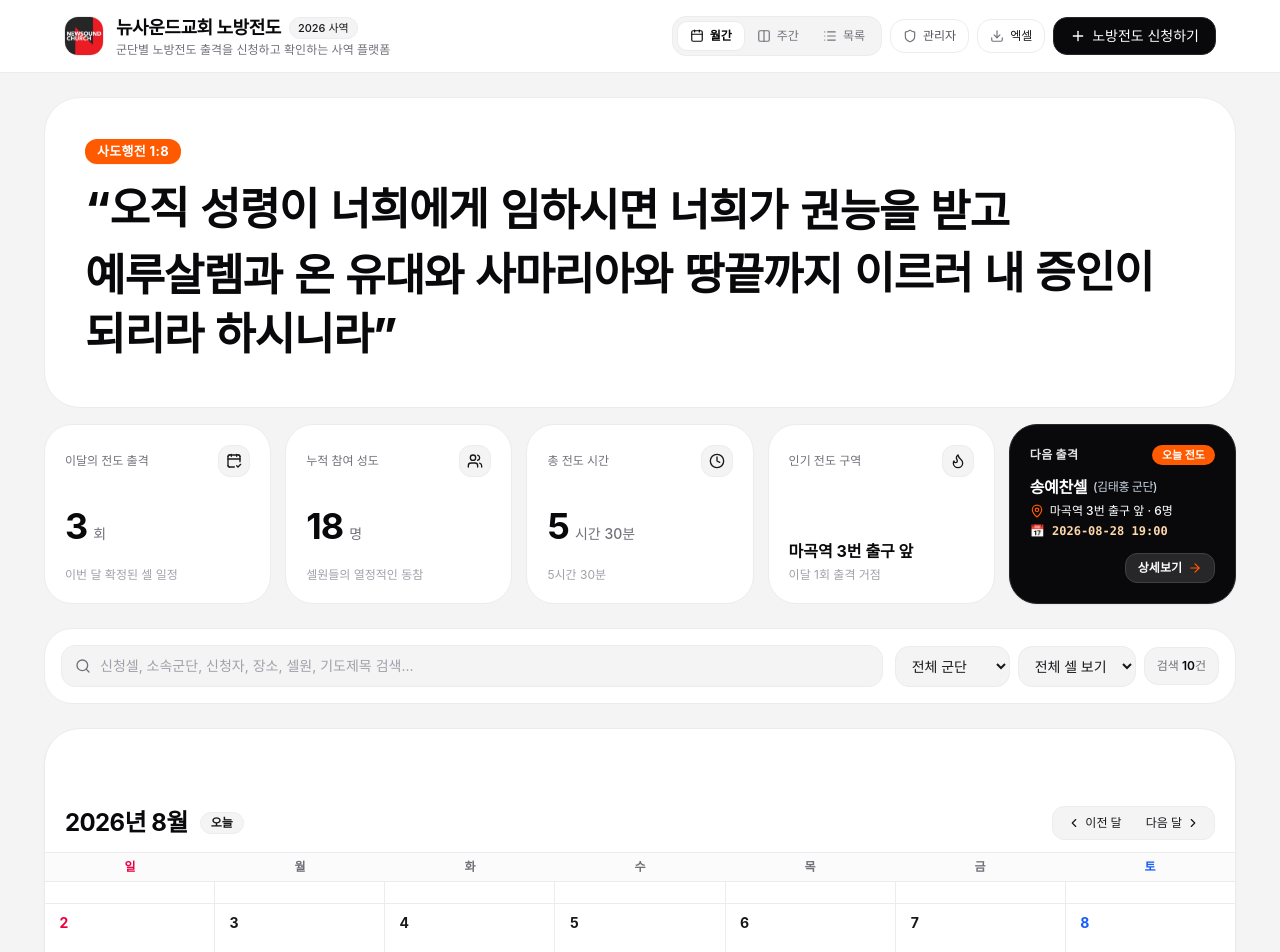
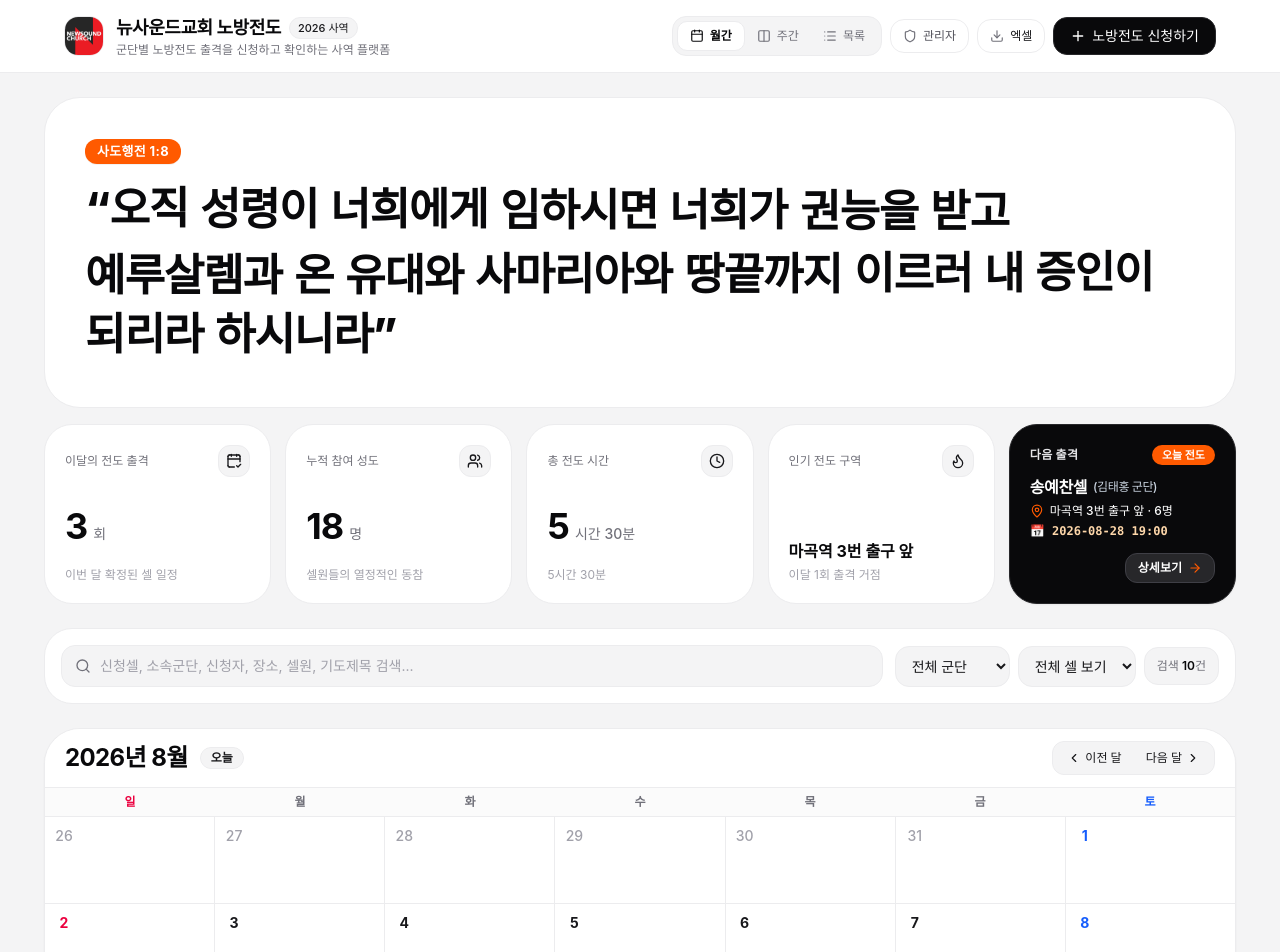
Before and after one commit to syc5032-code/newsound-evangelism, a React (Vite) app: page / in a window 1280 px wide. Shown: the top 952 px of the page. Built offline with nearby package versions, Linux system fonts and the light colour scheme; a web font is replaced by a local one.

Commit message:
fix: remove sticky offset overlap so week 1 (Aug 1) is fully visible without clipping

```diff
--- a/src/components/MonthCalendar.tsx
+++ b/src/components/MonthCalendar.tsx
@@ -96,8 +96,8 @@ export const MonthCalendar: React.FC<MonthCalendarProps> = ({
         className="bg-[#ffffff] rounded-[28px] sm:rounded-[36px] border border-[#ececee] overflow-hidden select-none transition-all shadow-xs"
       >
 
-        {/* 📌 Sticky Month Header + Weekday Bar (달력 보는 동안 상단 고정) */}
-        <div className="sticky top-[60px] sm:top-[65px] z-20 bg-[#ffffff]/98 backdrop-blur-md border-b border-[#ececee] transition-all">
+        {/* Month Navigation Header + Weekday Bar */}
+        <div className="bg-[#ffffff] border-b border-[#ececee]">
 
           {/* Month Calendar Navigation Header (모바일 1줄 고정) */}
           <div className="px-3.5 py-2.5 sm:px-5 sm:py-3 flex items-center justify-between gap-2">
```
